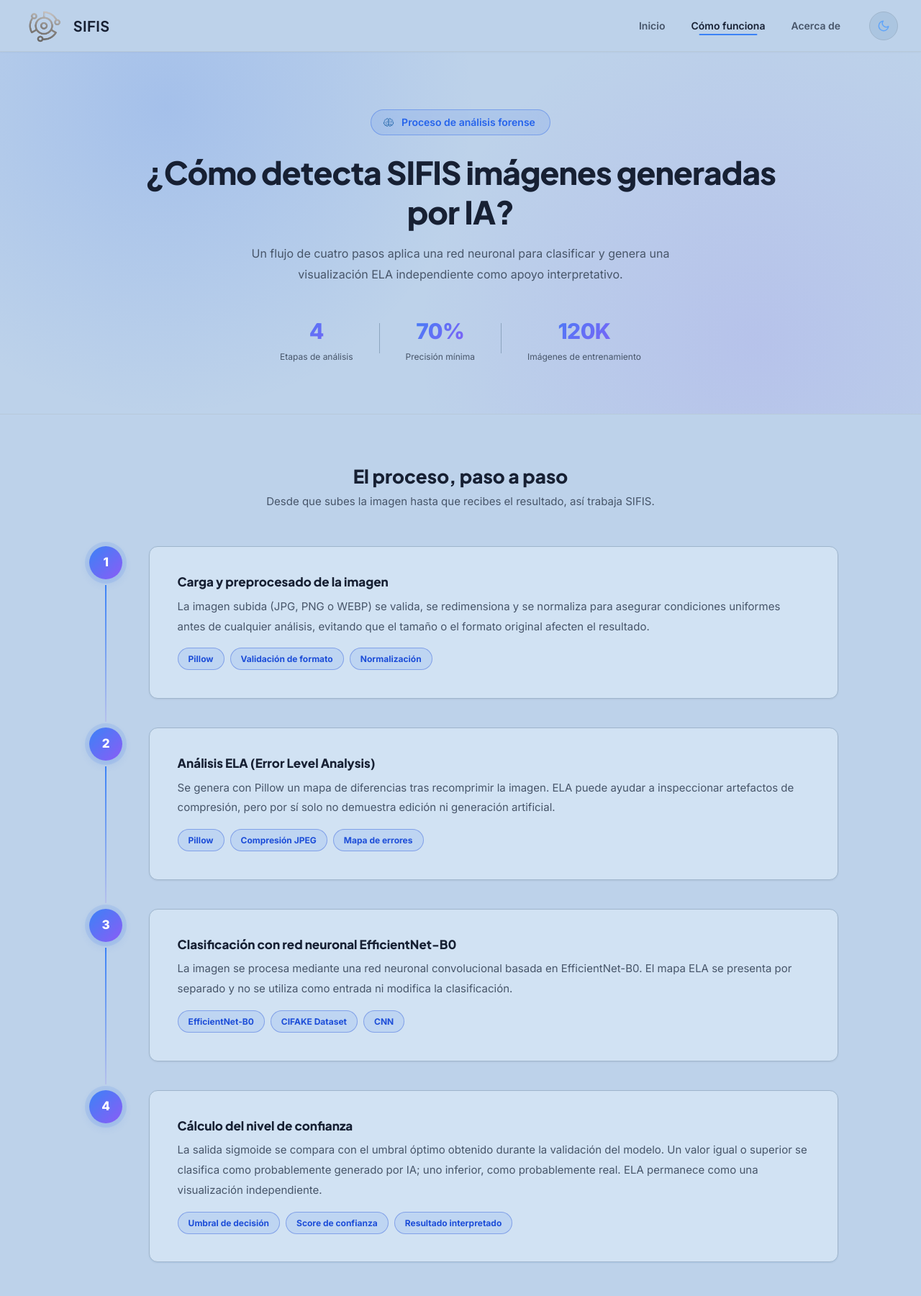
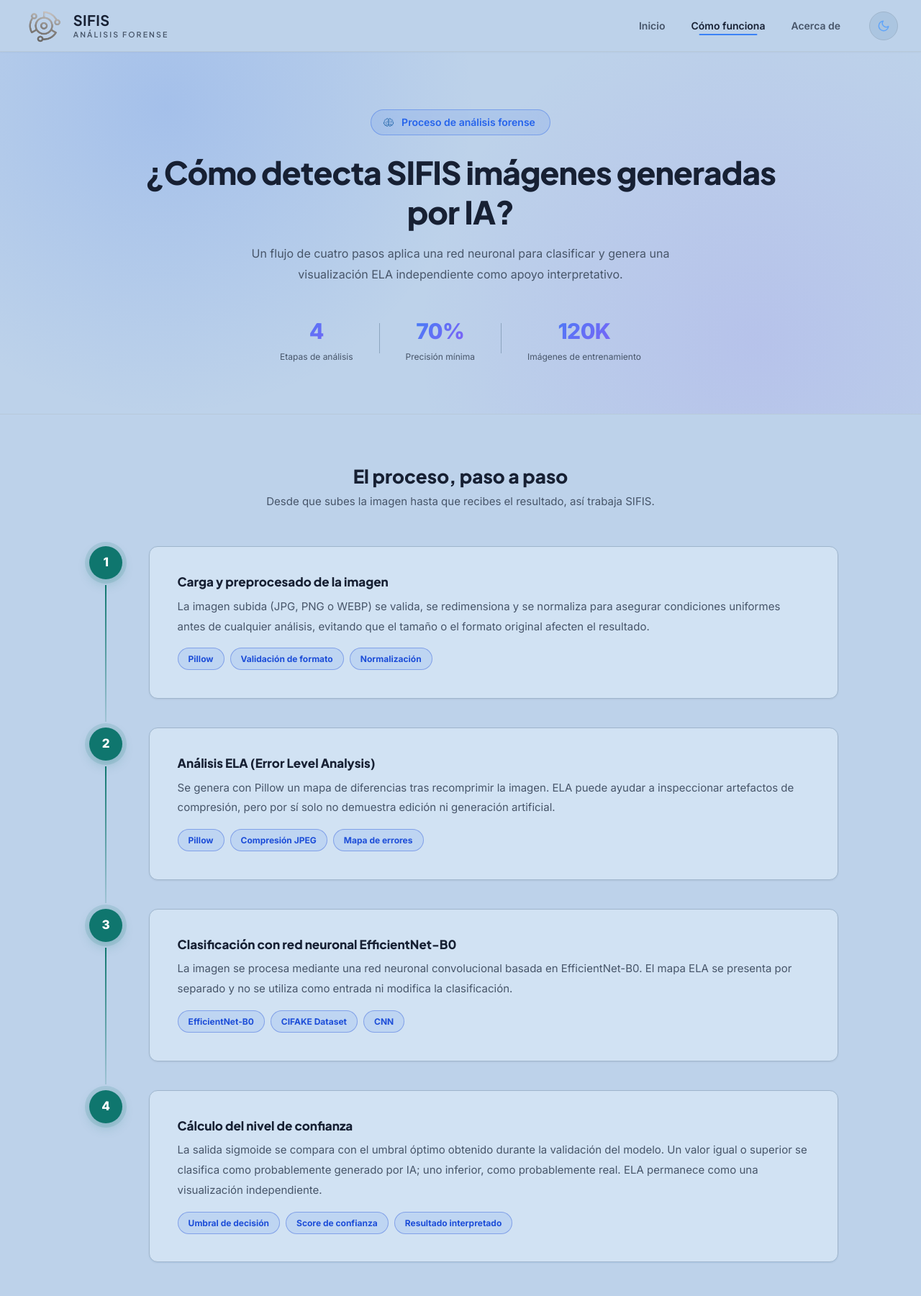
Before and after one commit to Pedrohgz07/Sistema-de-Identificacion-Forense-de-Imagenes-Sinteticas, a Flask app: page /como-funciona in a window 1280 px wide. Shown: the top 1801 px of the page at 72% size. Run offline with Flask 3, Linux system fonts and the light colour scheme.

Commit message:
cambios realizados

```diff
--- a/captcha/static/css/como-funciona.css
+++ b/captcha/static/css/como-funciona.css
@@ -127,7 +127,7 @@
   width: 46px;
   height: 46px;
   border-radius: 50%;
-  background: var(--gradient-primary);
+  background: #0f766e;
   color: #ffffff;
   display: flex;
   align-items: center;
@@ -136,13 +136,13 @@
   font-weight: 800;
   flex-shrink: 0;
   z-index: 1;
-  box-shadow: 0 0 0 6px var(--bg-glass-primary), var(--shadow-primary);
+  box-shadow: 0 0 0 6px rgba(15, 118, 110, 0.12), 0 6px 16px rgba(15, 118, 110, 0.22);
 }
 
 .paso-cf-linea {
   width: 2px;
   flex: 1;
-  background: linear-gradient(to bottom, var(--color-primary-500), rgba(139, 92, 246, .15));
+  background: linear-gradient(to bottom, #0f766e, rgba(15, 118, 110, 0.16));
   margin: 8px 0;
   min-height: 36px;
 }
--- a/captcha/static/css/inicio.css
+++ b/captcha/static/css/inicio.css
@@ -299,6 +299,22 @@ h1, h2, h3, h4, .brand {
   letter-spacing: 0.02em;
 }
 
+.brand-lockup {
+  display: inline-flex;
+  flex-direction: column;
+  align-items: flex-start;
+}
+
+.brand-subtitle {
+  margin-top: 0.3rem;
+  color: var(--text-muted);
+  font-family: var(--font-brand);
+  font-size: 0.66rem;
+  font-weight: 500;
+  line-height: 1;
+  letter-spacing: 0.2em;
+}
+
 .navbar-derecha {
   display: flex;
   align-items: center;
--- a/captcha/static/js/app.js
+++ b/captcha/static/js/app.js
@@ -437,6 +437,7 @@ function mostrarResultados(data) {
   document.getElementById("banner-clasificacion").textContent = esIA
     ? "Imagen Generada por IA"
     : "Fotografía Humana";
+  document.getElementById("banner-etiqueta").textContent = esIA ? "IA" : "R";
 
   const pctEl = document.getElementById("banner-pct");
   pctEl.textContent = "0%";
--- a/captcha/templates/acerca.html
+++ b/captcha/templates/acerca.html
@@ -18,7 +18,10 @@
   <nav class="navbar" aria-label="Navegación principal">
     <div class="brand-group">
       <img src="/static/img/logoEmpresa.png" alt="" class="logo-empresa" aria-hidden="true">
-      <span class="brand">SIFIS</span>
+      <span class="brand-lockup" aria-label="SIFIS, Análisis Forense">
+        <span class="brand">SIFIS</span>
+        <span class="brand-subtitle">ANÁLISIS FORENSE</span>
+      </span>
     </div>
     <div class="navbar-derecha">
       <ul class="nav-links">
--- a/captcha/templates/como-funciona.html
+++ b/captcha/templates/como-funciona.html
@@ -3,7 +3,7 @@
 <head>
   <meta charset="UTF-8">
   <meta name="viewport" content="width=device-width, initial-scale=1.0">
-  <title>Cómo funciona — SIFIS</title>
+  <title>Cómo funciona</title>
 
   <script src="/static/js/theme.js?v=20260803-5"></script>
   <link href="https://cdn.jsdelivr.net/npm/bootstrap@5.3.3/dist/css/bootstrap.min.css" rel="stylesheet">
@@ -18,7 +18,10 @@
   <nav class="navbar" aria-label="Navegación principal">
     <div class="brand-group">
       <img src="/static/img/logoEmpresa.png" alt="" class="logo-empresa" aria-hidden="true">
-      <span class="brand">SIFIS</span>
+      <span class="brand-lockup" aria-label="SIFIS, Análisis Forense">
+        <span class="brand">SIFIS</span>
+        <span class="brand-subtitle">ANÁLISIS FORENSE</span>
+      </span>
     </div>
     <div class="navbar-derecha">
       <ul class="nav-links">
--- a/captcha/templates/privacidad.html
+++ b/captcha/templates/privacidad.html
@@ -18,7 +18,10 @@
   <nav class="navbar" aria-label="Navegación principal">
     <a class="brand-group privacy-brand" href="/" aria-label="SIFIS, ir al inicio">
       <img src="/static/img/logoEmpresa.png" alt="" class="logo-empresa" aria-hidden="true">
-      <span class="brand">SIFIS</span>
+      <span class="brand-lockup">
+        <span class="brand">SIFIS</span>
+        <span class="brand-subtitle">ANÁLISIS FORENSE</span>
+      </span>
     </a>
     <div class="navbar-derecha">
       <ul class="nav-links">
```
Also changed, not shown: other parts of captcha/static/css/inicio.css (+30 -0 lines), captcha/templates/inicio.html (+10 -4 lines).
